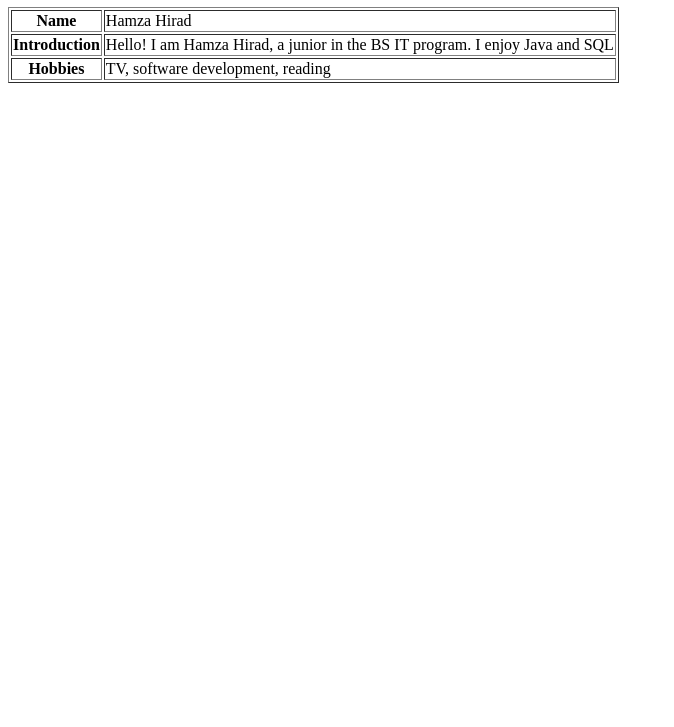
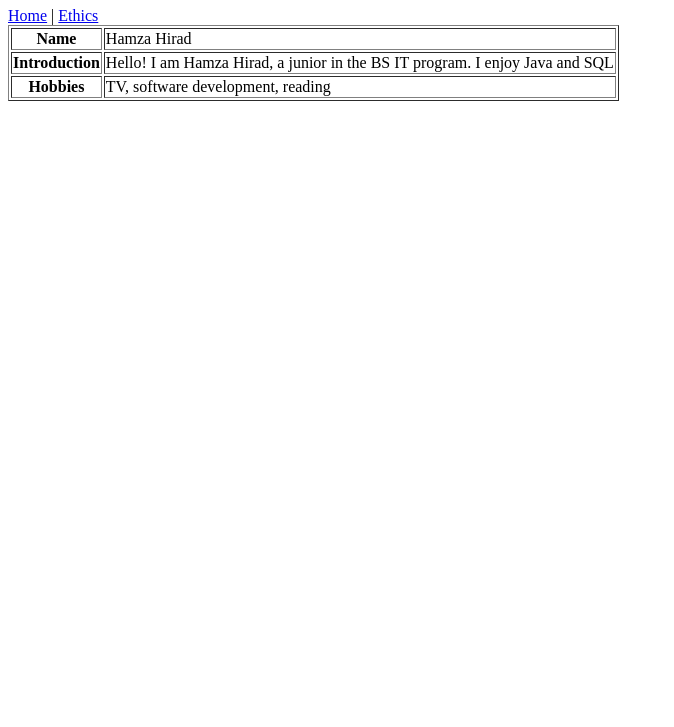
Before and after one commit to hamzahd4/hamzahd4.github.io, a plain HTML site: page index.html in a window 1280 px wide. Shown: the part 73-800 px from the top of the page, without its empty margins (0-674 px from the left). Drawn offline with Linux system fonts and the light colour scheme.

Commit message:
Update index.html

```diff
--- a/index.html
+++ b/index.html
@@ -7,6 +7,10 @@
 <h1>
 Hamza Hirad's GitHub Page
 </h1>
+<nav>
+  <a href="https://hamzahd4.github.io/">Home</a> |
+  <a href="https://oarc.gmu.edu/institutional-compliance-and-ethics/masons-code-ethics">Ethics</a>
+</nav>
   <table border="1">
     <tr>
       <th>Name</th>
```
